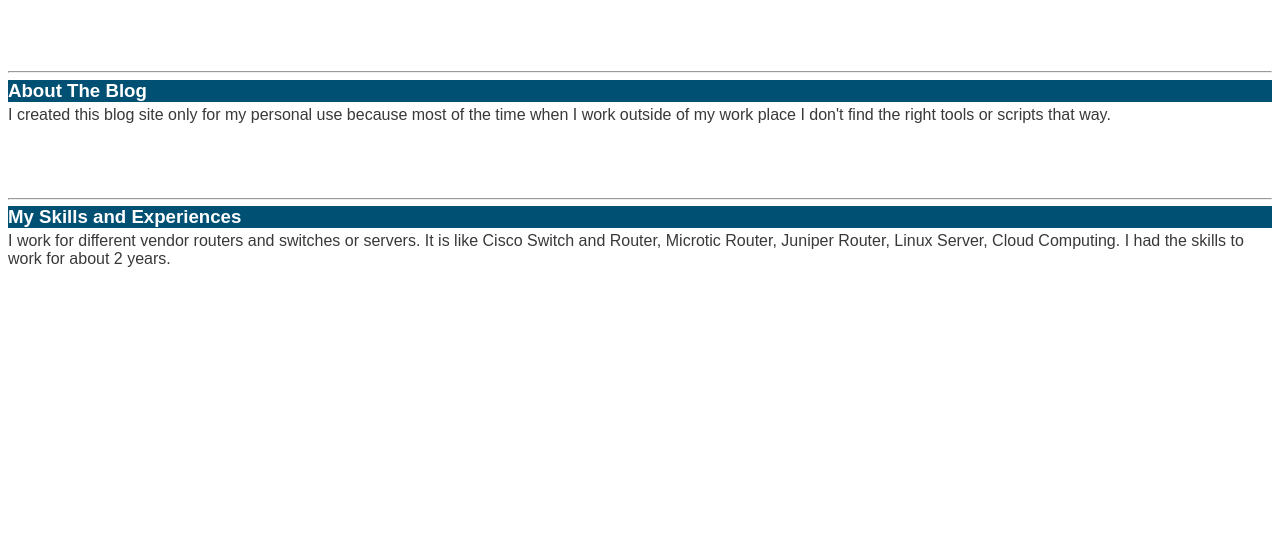
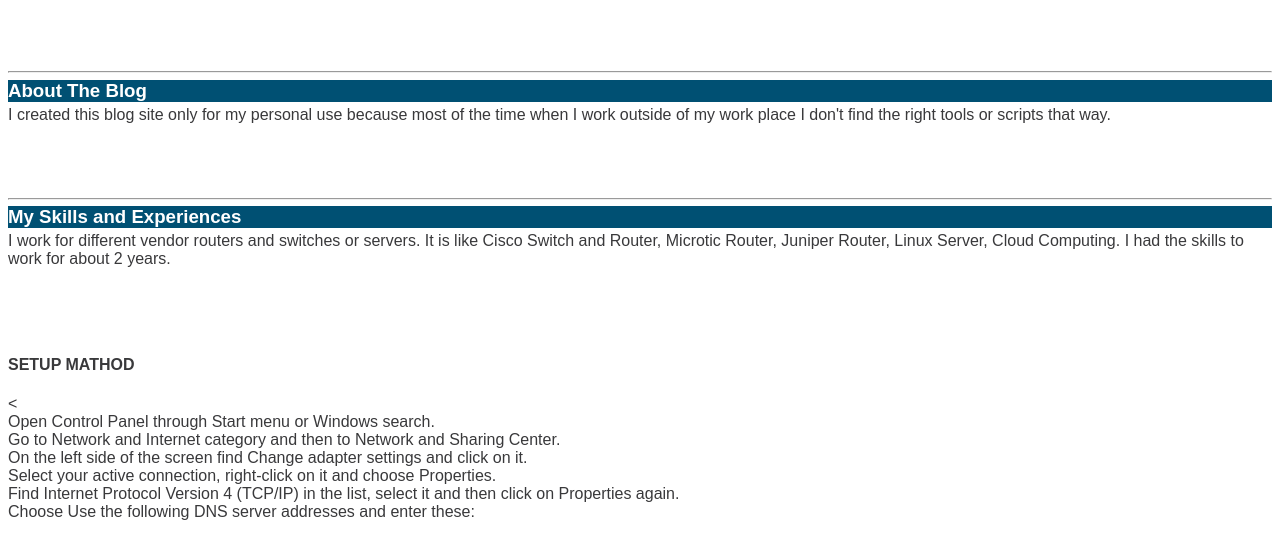
Before and after one commit to ArafatMasum/getscript, a plain HTML site: page about.htm in a window 1280 px wide. Shown: the part 85-644 px from the top of the page. Drawn offline with Linux system fonts and the light colour scheme.

Commit message:
Update about.htm

```diff
--- a/about.htm
+++ b/about.htm
@@ -16,5 +16,12 @@
 	<hr>
 	<p class="MainHeading2">My Skills and Experiences</p>
 	<p>I work for different vendor routers and switches or servers. It is like Cisco Switch and Router, Microtic Router, Juniper Router, Linux Server, Cloud Computing. I had the skills to work for about 2 years.</p><br><br><br>
-</body>
+
+		<h1>
+			<p>SETUP MATHOD </p>
+		</h1>
+
+		<<div class="md__list md__list_ordered"><div class="md__list-elem">Open Control Panel through <span class="md__strong">Start</span> menu or Windows search.</div> <div class="md__list-elem">Go to <span class="md__strong">Network and Internet</span> category and then to <span class="md__strong">Network and Sharing Center</span>.</div> <div class="md__list-elem">On the left side of the screen find <span class="md__strong">Change adapter settings</span> and click on it.</div> <div class="md__list-elem">Select your active connection, right-click on it and choose <span class="md__strong">Properties</span>.</div> <div class="md__list-elem">Find <span class="md__strong">Internet Protocol Version 4 (TCP/IP)</span> in the list, select it and then click on <span class="md__strong">Properties</span> again.</div> <div class="md__list-elem">Choose <span class="md__strong">Use the following DNS server addresses</span> and enter these:</div></div>
+
+	</body>
 </html>
```
